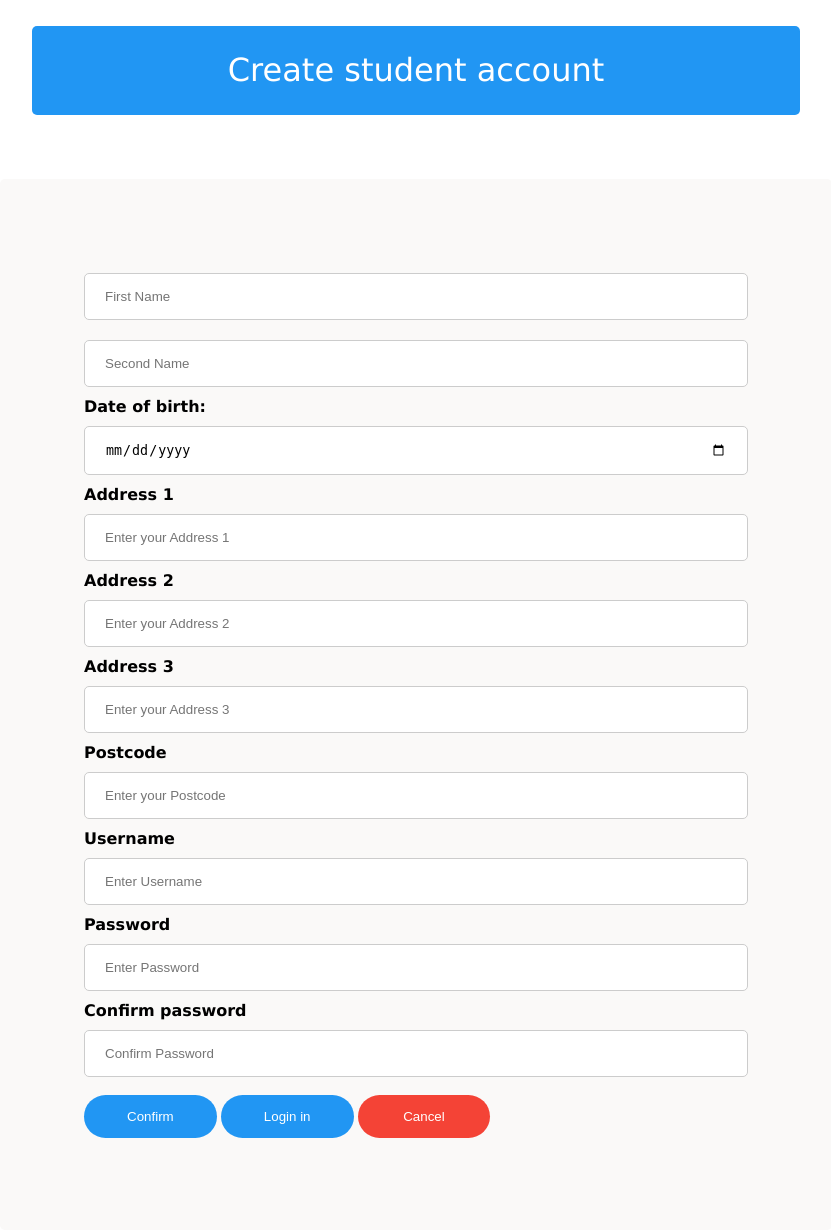
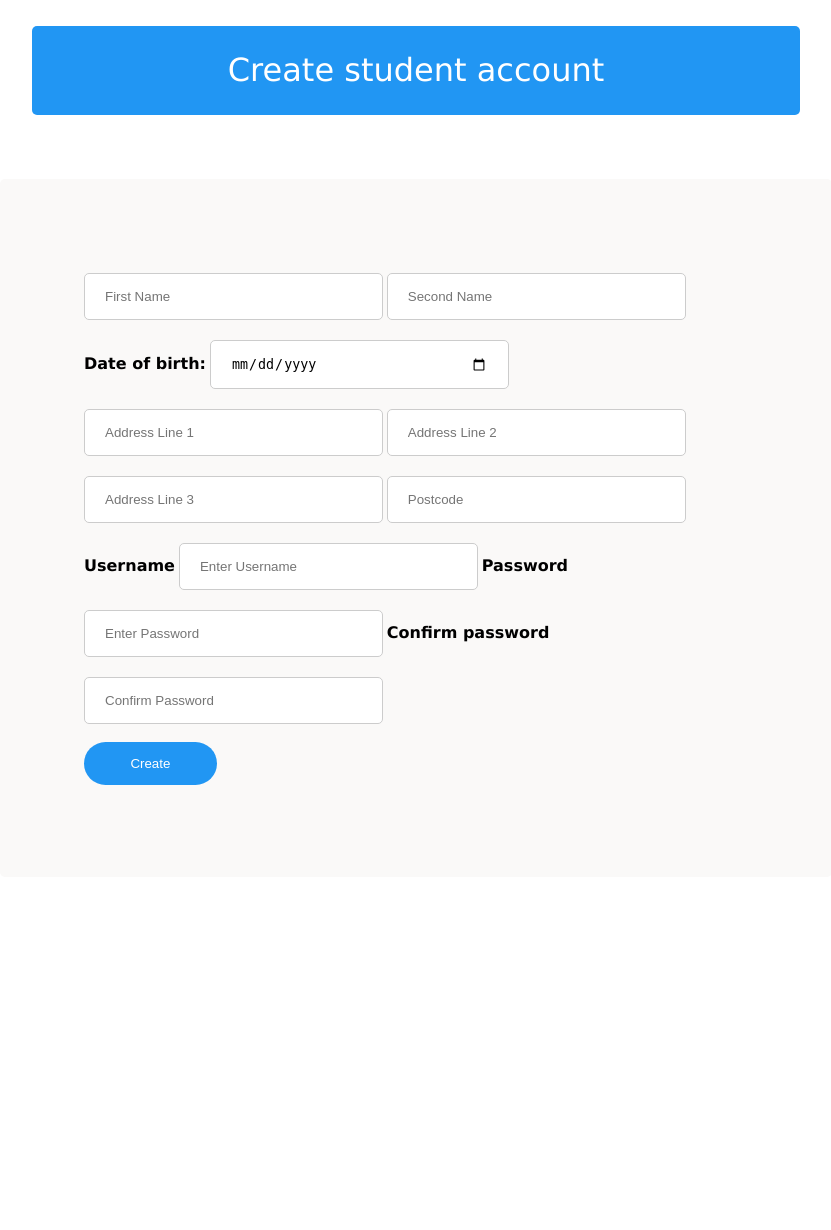
Before and after one commit to Owen-SS/Software-Engineering-Assignment, a Flask app: page /signup in a window 1280 px wide. Shown: the whole page, without its empty margins (224-1055 px from the left). After the commit the page ends 785 px from the top, so only its background shows below. Run offline with Flask 2, Linux system fonts and the light colour scheme.

Commit message:
aligning inputs

```diff
--- a/static/css/signuppage.css
+++ b/static/css/signuppage.css
@@ -42,8 +42,51 @@ label, span, .title{
   border-radius: 5px;
 }
 
-#signup-form input {
-  width: 100%;
+#signup-form .name input{
+  width: 45%;
+  padding: 15px 20px;
+  margin: 10px 0;
+  border: 1px solid #ccc;
+  box-sizing: border-box;
+  border-radius: 5px;
+  outline:none;
+}
+
+#signup-form .dob input{
+  width: 45%;
+  padding: 15px 20px;
+  margin: 10px 0;
+  border: 1px solid #ccc;
+  display: inline-block;
+  box-sizing: border-box;
+  border-radius: 5px;
+  outline:none;
+}
+
+#signup-form .address input{
+  width: 45%;
+  padding: 15px 20px;
+  margin: 10px 0;
+  border: 1px solid #ccc;
+  display: inline-block;
+  box-sizing: border-box;
+  border-radius: 5px;
+  outline:none;
+}
+
+#signup-form .cred input{
+  width: 45%;
+  padding: 15px 20px;
+  margin: 10px 0;
+  border: 1px solid #ccc;
+  display: inline-block;
+  box-sizing: border-box;
+  border-radius: 5px;
+  outline:none;
+}
+
+#signup-form .buttons input{
+  width: 45%;
   padding: 15px 20px;
   margin: 10px 0;
   border: 1px solid #ccc;
@@ -68,16 +111,11 @@ button:hover {
   opacity: 0.6;
 }
 
-.cancelbtn {
-  width: 20%;
-  padding: 14px 18px;
-  background-color: #f44336;
-}
-.container {
+#signup-form .container {
   padding: 20px;
 }
 
-span.psw {
+#signup-form .psw {
   float: right;
   padding-top: 16px;
 }
--- a/templates/signup.html
+++ b/templates/signup.html
@@ -27,14 +27,10 @@
             </div>
 
             <div class="address">
-                <label for="AD1"><b> Address 1</b></label>
-                <input type="text" placeholder="Enter your Address 1" name="AD1" required>
-                <label for="AD2"><b> Address 2</b></label>
-                <input type="text" placeholder="Enter your Address 2" name="AD2">
-                <label for="AD3"><b> Address 3</b></label>
-                <input type="text" placeholder="Enter your Address 3" name="AD3">
-                <label for="Post"><b> Postcode</b></label>
-                <input type="text" placeholder="Enter your Postcode" name="Post" required>
+                <input type="text" placeholder="Address Line 1" name="AD1" required>
+                <input type="text" placeholder="Address Line 2" name="AD2">
+                <input type="text" placeholder="Address Line 3" name="AD3">
+                <input type="text" placeholder="Postcode" name="Post" required>
             </div>
 
             <div class="cred">
@@ -47,9 +43,7 @@
             </div>
 
             <div class="form-buttons">
-                <button type="submit">Confirm</button>
-                <button type="loginpage" class="loginpage">Login in</button>
-                <button type="button" class="cancelbtn">Cancel</button>
+                <button type="submit">Create</button>
             </div>
         </div>
     </form>
```
